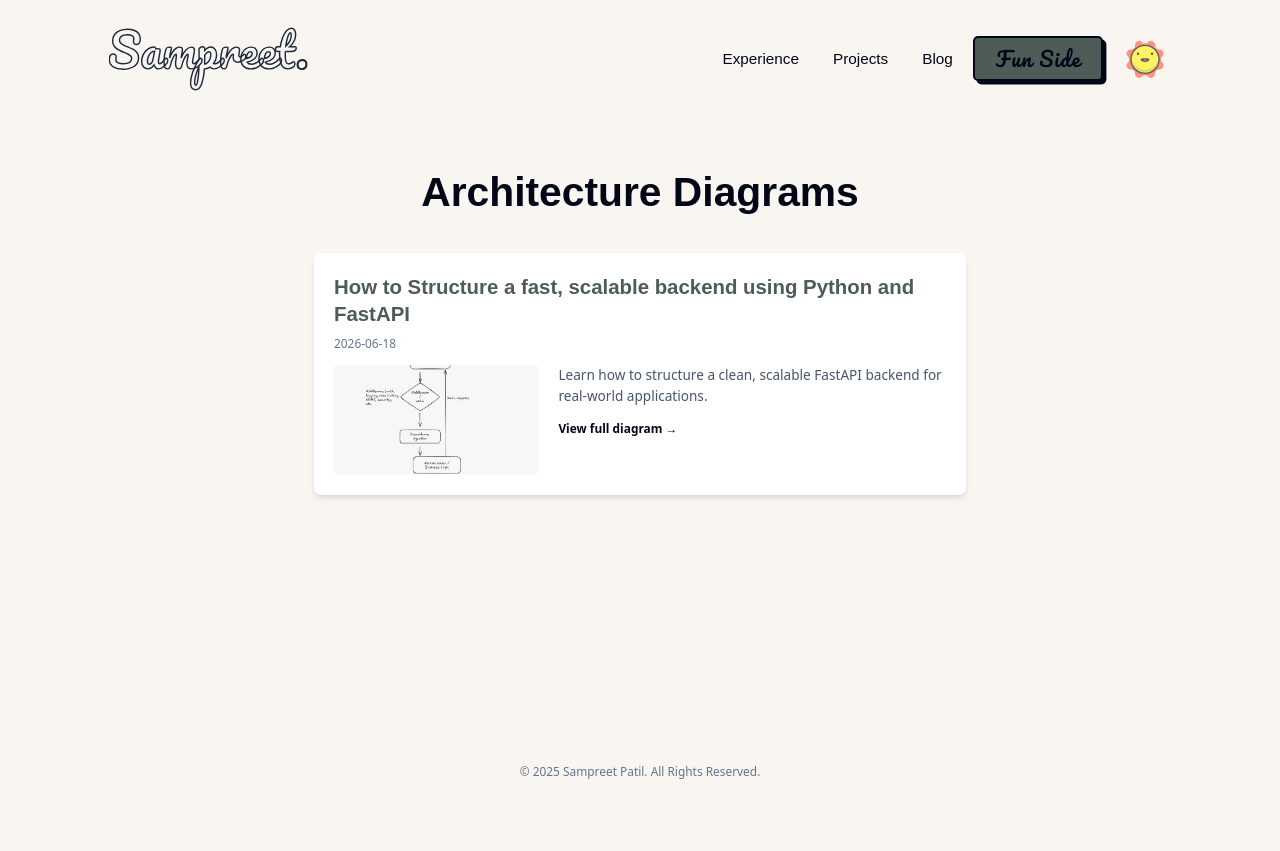
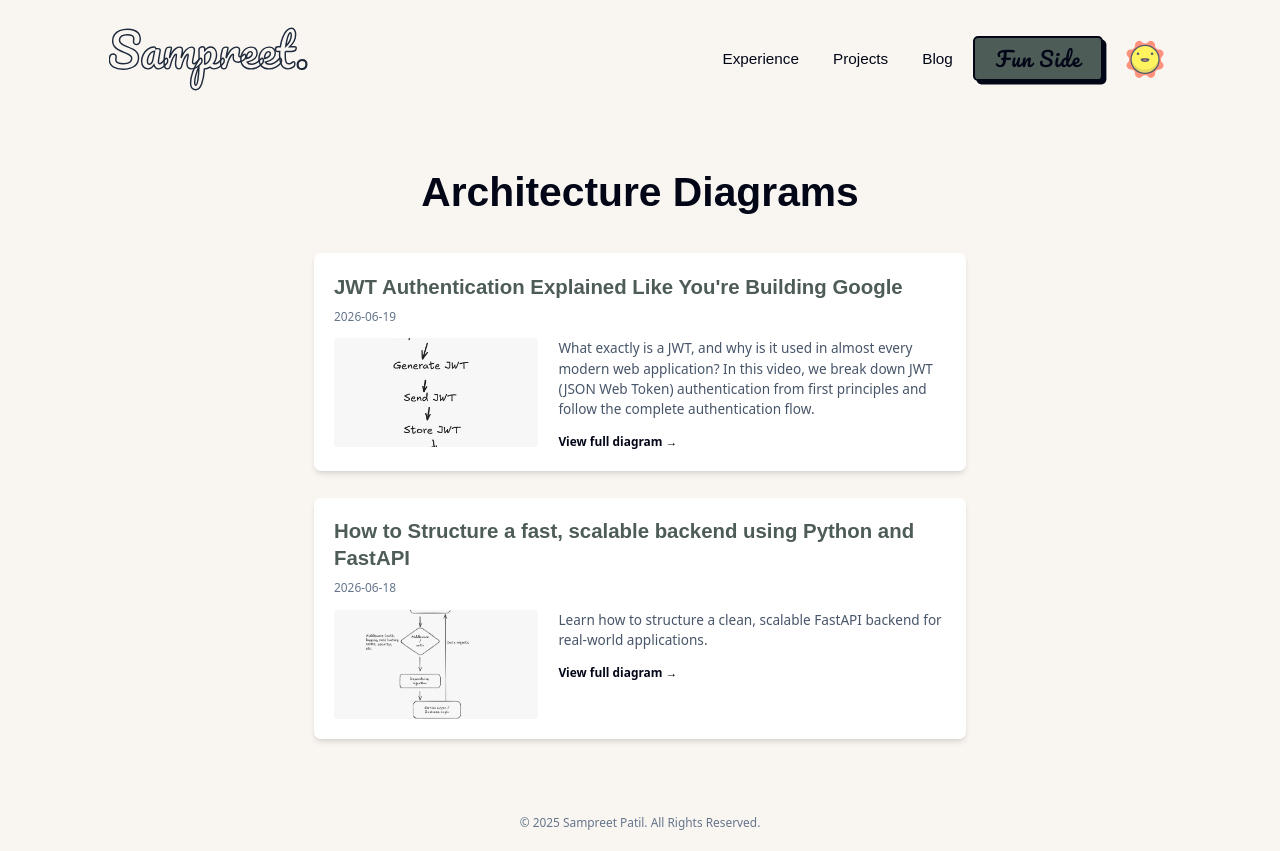
Before and after one commit to IDKSAM27/IDKSAM27.github.io, a Next.js app: page /diagrams in a window 1280 px wide. Before the commit the page ends 800 px from the top, so only its background shows below. Built offline with nearby package versions, Linux system fonts and the light colour scheme; no server answers; a web font is replaced by a local one.

Commit message:
Yt (#29)
* Added new yt video's diagrams and links

* Added slugs and diagram json

---------

Co-authored-by: Sampreet Patil <sampreet.patil@angsystech.com>

```diff
--- a/data/diagrams.json
+++ b/data/diagrams.json
@@ -1,10 +1,52 @@
 [
+  {
+    "slug": "jwt-authentication",
+    "title": "JWT Authentication Explained Like You're Building Google",
+    "description": "What exactly is a JWT, and why is it used in almost every modern web application? In this video, we break down JWT (JSON Web Token) authentication from first principles and follow the complete authentication flow.",
+    "youtubeUrl": "https://www.youtube.com/watch?v=ocPOkS_HLyw",
+    "image": "/images/diagrams/summary.png",
+    "images": [
+      {
+        "src": "/images/diagrams/problem.png",
+        "title": "The Problem with Sessions",
+        "description": "Understanding why stateful session-based authentication struggles to scale across multiple servers."
+      },
+      {
+        "src": "/images/diagrams/threepartsofJWT.png",
+        "title": "The Anatomy of a JWT",
+        "description": "Breaking down the Header, Payload, and Signature that make up a JSON Web Token."
+      },
+      {
+        "src": "/images/diagrams/signature.png",
+        "title": "How the Signature Works",
+        "description": "Visualizing how HMAC SHA256 (HS256) signs the token to prevent tampering, while remaining unencrypted."
+      },
+      {
+        "src": "/images/diagrams/jwtcycle.png",
+        "title": "The Full Authentication Cycle",
+        "description": "Login → Verify Credentials → Generate JWT → Send Token → Store Token → Send Token with Requests → Verify Signature → Authorize User."
+      },
+      {
+        "src": "/images/diagrams/summary.png",
+        "title": "Summary & Best Practices",
+        "description": "A recap of the stateless authentication architecture and security best practices."
+      }
+    ],
+    "date": "2026-06-19"
+  },
   {
     "slug": "scalablefastapi-backend",
     "title": "How to Structure a fast, scalable backend using Python and FastAPI",
     "description": "Learn how to structure a clean, scalable FastAPI backend for real-world applications.",
     "youtubeUrl": "https://www.youtube.com/watch?v=TE7Fj_lEY7g",
     "image": "/images/diagrams/scalablefastapi-backend.png",
+    "images": [
+      {
+        "src": "/images/diagrams/scalablefastapi-backend.png",
+        "title": "Architecture Overview",
+        "description": "The complete flow from Client through the API Layer and into Business Logic."
+      }
+    ],
     "date": "2026-06-18"
   }
 ]
--- a/pages/diagrams/[slug].js
+++ b/pages/diagrams/[slug].js
@@ -8,6 +8,13 @@ import diagramsData from '../../data/diagrams.json';
 
 export default function DiagramPage({ diagram }) {
   if (!diagram) return <div>Diagram not found</div>;
+
+  // Fallback to support older structures just in case
+  const imagesToRender = diagram.images || [{
+    src: diagram.image,
+    title: diagram.title,
+    description: "Full Architecture Diagram"
+  }];
 
   return (
     <div className="flex flex-col min-h-screen bg-secondary dark:bg-primary">
@@ -20,6 +27,7 @@ export default function DiagramPage({ diagram }) {
 
       <main className="flex-grow container mx-auto px-4 py-6 md:py-16">
         <article className="max-w-4xl mx-auto">
+          {/* Main Page Header */}
           <header className="mb-6 md:mb-8">
             <h1 className="text-3xl md:text-5xl font-bold text-text-light dark:text-text-dark mb-3">
               {diagram.title}
@@ -33,8 +41,9 @@ export default function DiagramPage({ diagram }) {
             </p>
           </div>
 
-          <div className="flex flex-col sm:flex-row gap-4 mb-8">
+          {/* Global YouTube Button */}
           {diagram.youtubeUrl && (
+            <div className="mb-12">
               <a
                 href={diagram.youtubeUrl}
                 target="_blank"
@@ -46,25 +55,28 @@ export default function DiagramPage({ diagram }) {
                 </svg>
                 Watch on YouTube
               </a>
+            </div>
           )}
-            <a
-              href={diagram.image}
-              download
-              target="_blank"
-              rel="noopener noreferrer"
-              className="inline-flex items-center justify-center px-6 py-3 bg-blue-600 hover:bg-blue-700 text-white font-medium rounded-lg shadow-sm transition-colors"
-            >
-              <svg className="w-5 h-5 mr-2" fill="none" viewBox="0 0 24 24" stroke="currentColor">
-                <path strokeLinecap="round" strokeLinejoin="round" strokeWidth={2} d="M4 16v1a3 3 0 003 3h10a3 3 0 003-3v-1m-4-4l-4 4m0 0l-4-4m4 4V4" />
-              </svg>
-              Download Diagram
-            </a>
+
+          {/* Render All Images */}
+          <div className="space-y-16">
+            {imagesToRender.map((imgItem, idx) => (
+              <section key={idx} className="flex flex-col">
+                <div className="mb-4">
+                  <h3 className="text-xl md:text-2xl font-bold text-text-light dark:text-text-dark mb-2">
+                    {imgItem.title}
+                  </h3>
+                  {imgItem.description && (
+                    <p className="text-sm md:text-base text-slate-500 dark:text-slate-400">
+                      {imgItem.description}
+                    </p>
+                  )}
                 </div>
 
-          <div className="mb-8 overflow-hidden rounded-xl border border-slate-200 dark:border-slate-700 shadow-lg bg-white dark:bg-slate-900 flex justify-center">
+                <div className="mb-4 overflow-hidden rounded-xl border border-slate-200 dark:border-slate-700 shadow-lg bg-white dark:bg-slate-900 flex justify-center">
                   <img
-              src={diagram.image}
-              alt={diagram.title}
+                    src={imgItem.src}
+                    alt={imgItem.title}
                     className="max-w-full h-auto object-contain"
                     onError={(e) => {
                       e.target.onerror = null;
@@ -73,10 +85,28 @@ export default function DiagramPage({ diagram }) {
                   />
                 </div>
 
-          <div className="mt-8">
+                <div className="flex justify-end">
+                  <a
+                    href={imgItem.src}
+                    download
+                    target="_blank"
+                    rel="noopener noreferrer"
+                    className="inline-flex items-center justify-center px-4 py-2 text-sm bg-blue-600 hover:bg-blue-700 text-white font-medium rounded-lg shadow-sm transition-colors"
+                  >
+                    <svg className="w-4 h-4 mr-2" fill="none" viewBox="0 0 24 24" stroke="currentColor">
+                      <path strokeLinecap="round" strokeLinejoin="round" strokeWidth={2} d="M4 16v1a3 3 0 003 3h10a3 3 0 003-3v-1m-4-4l-4 4m0 0l-4-4m4 4V4" />
+                    </svg>
+                    Download image
+                  </a>
+                </div>
+              </section>
+            ))}
+          </div>
+
+          <div className="mt-16 pt-8 border-t border-slate-200 dark:border-slate-800">
             <Link href="/diagrams" legacyBehavior>
               <a className="text-accent hover:underline text-text-light dark:text-text-dark font-medium">
-                &larr; Back to diagrams
+                &larr; Back to all diagrams
               </a>
             </Link>
           </div>
```
Lines whose indentation alone changed are shown as unchanged.
